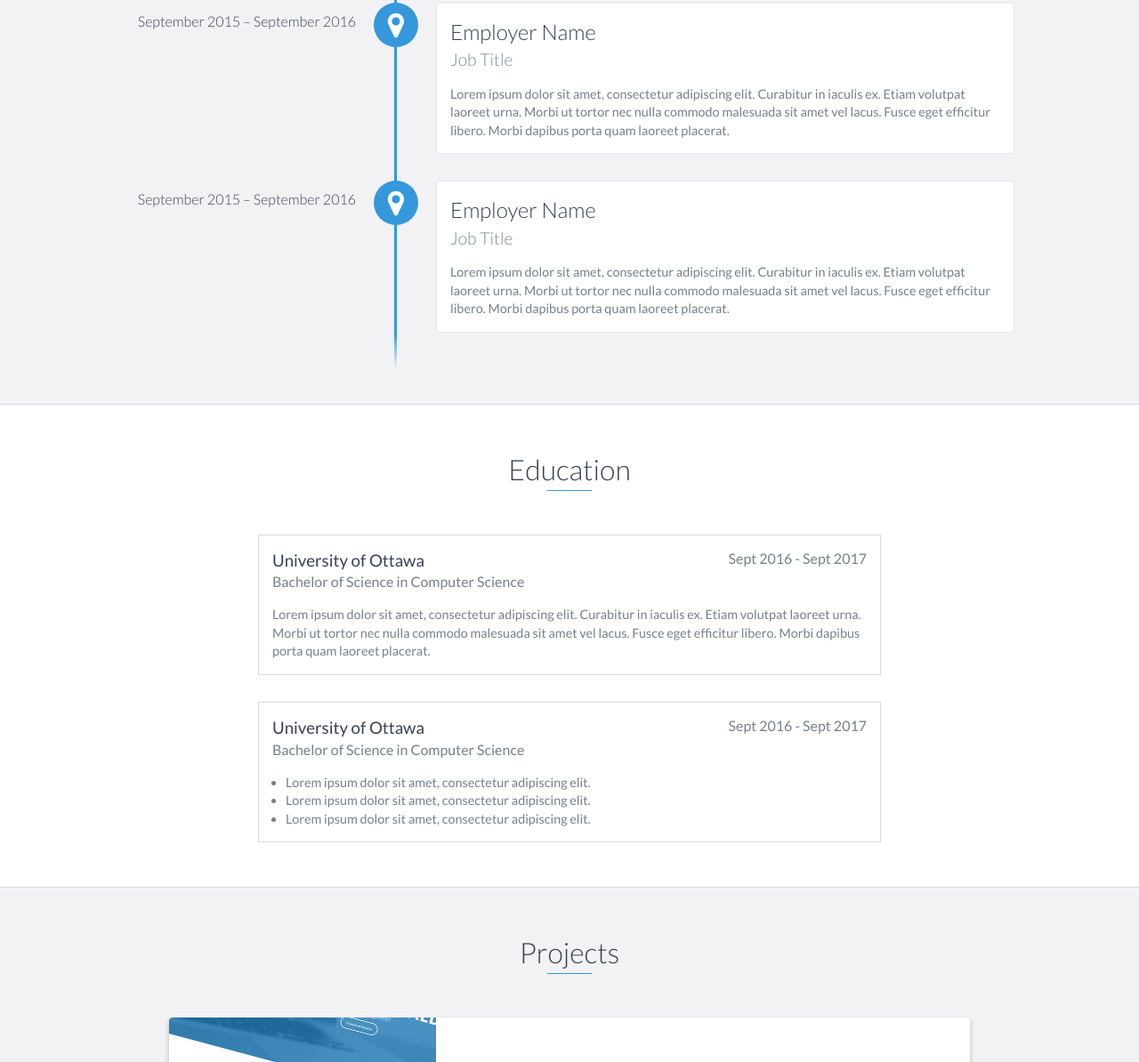
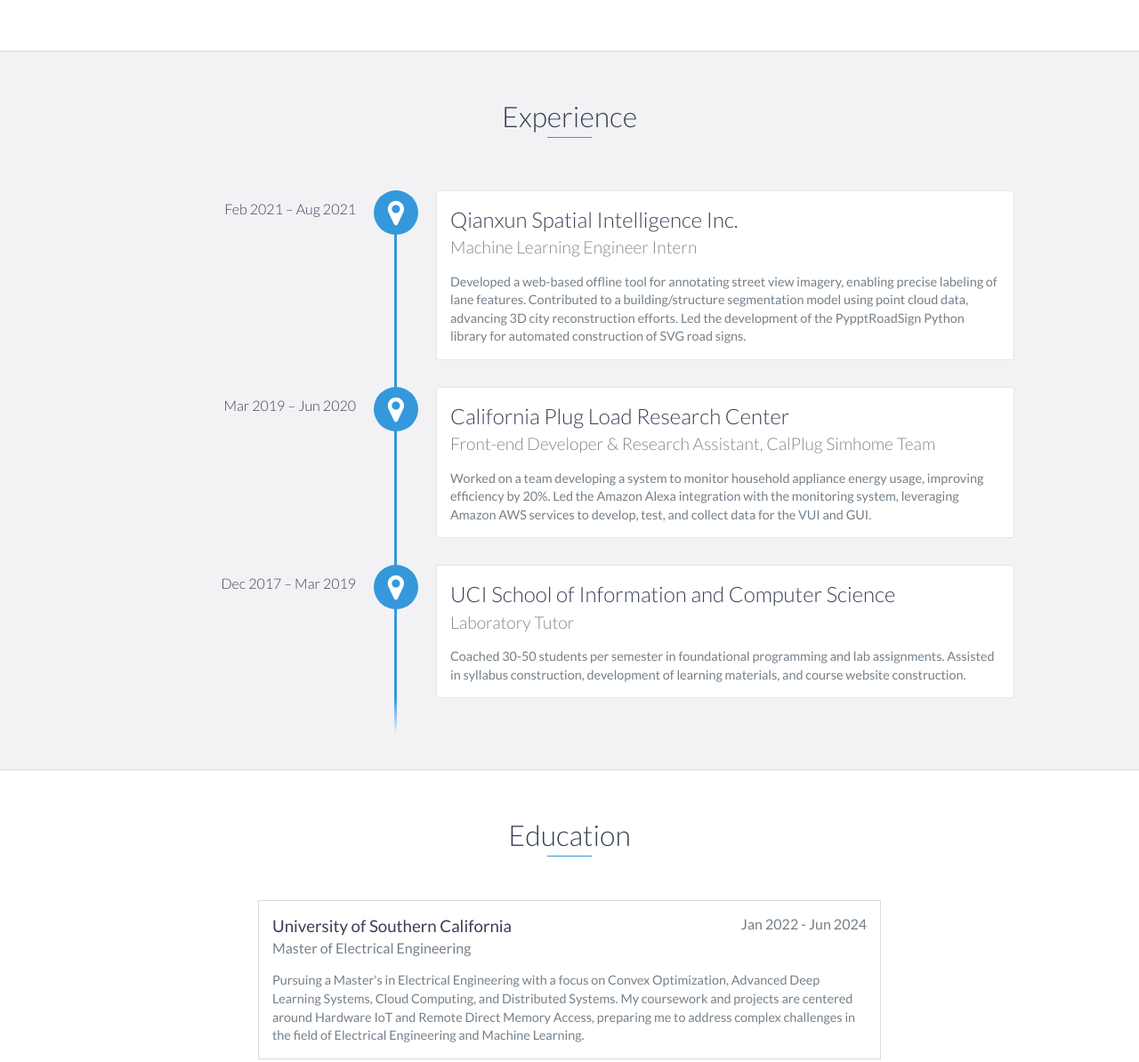
Before and after one commit to liulhs/my-website, a website: page index.html in a window 1280 px wide. Shown: the part 1464-2658 px from the top of the page at 89% size. Drawn offline with nearby package versions, Linux system fonts and the light colour scheme.

Commit message:
Work exp and edu

```diff
--- a/index.html
+++ b/index.html
@@ -73,9 +73,15 @@
                 </div>
                 <div class="col-md-8">
                     <p>
-                        Lorem ipsum dolor sit amet, consectetur adipiscing elit. Curabitur in iaculis ex. Etiam volutpat laoreet urna. Morbi ut tortor nec nulla commodo malesuada sit amet vel lacus. Fusce eget efficitur libero. Morbi dapibus porta quam laoreet placerat. Donec
-                        eu vehicula neque. Donec viverra lorem nunc, tempus euismod eros sollicitudin ut. Quisque et tincidunt libero. Donec id pharetra justo. Proin euismod lacinia dolor, eu scelerisque justo tempus pharetra. Vivamus nunc justo, finibus
-                        ut nisl sed, euismod rhoncus nulla. Proin sed magna egestas, egestas ante et, congue eros. In consequat, mauris dapibus tincidunt suscipit, ex libero aliquet diam, at maximus risus enim non leo.
+                        As a passionate Machine Learning Engineer and Software Engineer, I blend a deep understanding of computer science with specialized skills in machine learning to create innovative solutions. With a Master's in Electrical Engineering from the University of Southern California and a Computer Science undergraduate degree from UC Irvine, I have a solid foundation in both theoretical and practical aspects of this dynamic field.
+                        <br><br>
+My professional journey includes impactful experiences like my internship at Qianxun Spatial Intelligence Inc. in Shanghai, where I developed web-based tools for image annotation and contributed to advanced 3D city reconstruction projects. At the California Plug Load Research Center, I honed my skills in energy efficiency improvement through smart home technology, integrating Amazon Alexa into our systems for enhanced user interaction.
+<br><br>
+In the realm of research, I have participated in the MICCAI 2020 RibFrac Challenge, where our team's AI model for rib fracture detection and classification ranked in the top thirty globally. Furthermore, my leadership in the Minecraft Mini-Game AI Design project showcases my ability to innovate and apply machine learning in diverse environments.
+<br><br>
+I am proficient in various programming languages, including C/C++, Python, Java, and JavaScript, and am well-versed in tools and libraries like PyTorch, Keras, AWS Sagemaker, and Docker. Beyond technical skills, my experience in project management, team leadership, and mentoring underscores my all-rounded capabilities in this field.
+<br><br>
+I am always looking for opportunities to apply my skills in machine learning and software engineering to new and challenging problems. Feel free to connect with me to explore potential collaborations or just to exchange ideas in the realm of technology and innovation.
                     </p>
                 </div>
             </div>
@@ -86,63 +92,58 @@
     <div id="experience" class="background-alt">
         <h2 class="heading">Experience</h2>
         <div id="experience-timeline">
-            <div data-date="September 2015 – September 2016">
-                <h3>Employer Name</h3>
-                <h4>Job Title</h4>
+            <div data-date="Feb 2021 – Aug 2021">
+                <h3>Qianxun Spatial Intelligence Inc.</h3>
+                <h4>Machine Learning Engineer Intern</h4>
                 <p>
-                    Lorem ipsum dolor sit amet, consectetur adipiscing elit. Curabitur in iaculis ex. Etiam volutpat laoreet urna. Morbi ut tortor nec nulla commodo malesuada sit amet vel lacus. Fusce eget efficitur libero. Morbi dapibus porta quam laoreet placerat.
+                    Developed a web-based offline tool for annotating street view imagery, enabling precise labeling of lane features. Contributed to a building/structure segmentation model using point cloud data, advancing 3D city reconstruction efforts. Led the development of the PypptRoadSign Python library for automated construction of SVG road signs.
                 </p>
             </div>
 
-            <div data-date="September 2015 – September 2016">
-                <h3>Employer Name</h3>
-                <h4>Job Title</h4>
+            <div data-date="Mar 2019 – Jun 2020">
+                <h3>California Plug Load Research Center</h3>
+                <h4>Front-end Developer & Research Assistant, CalPlug Simhome Team</h4>
                 <p>
-                    Lorem ipsum dolor sit amet, consectetur adipiscing elit. Curabitur in iaculis ex. Etiam volutpat laoreet urna. Morbi ut tortor nec nulla commodo malesuada sit amet vel lacus. Fusce eget efficitur libero. Morbi dapibus porta quam laoreet placerat.
+                    Worked on a team developing a system to monitor household appliance energy usage, improving efficiency by 20%. Led the Amazon Alexa integration with the monitoring system, leveraging Amazon AWS services to develop, test, and collect data for the VUI and GUI.
                 </p>
             </div>
 
-            <div data-date="September 2015 – September 2016">
-                <h3>Employer Name</h3>
-                <h4>Job Title</h4>
+            <div data-date="Dec 2017 – Mar 2019">
+                <h3>UCI School of Information and Computer Science</h3>
+                <h4>Laboratory Tutor</h4>
                 <p>
-                    Lorem ipsum dolor sit amet, consectetur adipiscing elit. Curabitur in iaculis ex. Etiam volutpat laoreet urna. Morbi ut tortor nec nulla commodo malesuada sit amet vel lacus. Fusce eget efficitur libero. Morbi dapibus porta quam laoreet placerat.
+                    Coached 30-50 students per semester in foundational programming and lab assignments. Assisted in syllabus construction, development of learning materials, and course website construction.
                 </p>
             </div>
         </div>
     </div>
+
     <!-- End #experience -->
 
     <div id="education">
         <h2 class="heading">Education</h2>
+
         <div class="education-block">
-            <h3>University of Ottawa</h3>
-            <span class="education-date">Sept 2016 - Sept 2017</span>
-            <h4>Bachelor of Science in Computer Science</h4>
+            <h3>University of Southern California</h3>
+            <span class="education-date">Jan 2022 - Jun 2024</span>
+            <h4>Master of Electrical Engineering</h4>
             <p>
-                Lorem ipsum dolor sit amet, consectetur adipiscing elit. Curabitur in iaculis ex. Etiam volutpat laoreet urna. Morbi ut tortor nec nulla commodo malesuada sit amet vel lacus. Fusce eget efficitur libero. Morbi dapibus porta quam laoreet placerat.
+                Pursuing a Master's in Electrical Engineering with a focus on Convex Optimization, Advanced Deep Learning Systems, Cloud Computing, and Distributed Systems. My coursework and projects are centered around Hardware IoT and Remote Direct Memory Access, preparing me to address complex challenges in the field of Electrical Engineering and Machine Learning.
             </p>
         </div>
         <!-- End .education-block -->
 
         <div class="education-block">
-            <h3>University of Ottawa</h3>
-            <span class="education-date">Sept 2016 - Sept 2017</span>
-            <h4>Bachelor of Science in Computer Science</h4>
-            <ul>
-                <li>
-                    Lorem ipsum dolor sit amet, consectetur adipiscing elit.
-                </li>
-                <li>
-                    Lorem ipsum dolor sit amet, consectetur adipiscing elit.
-                </li>
-                <li>
-                    Lorem ipsum dolor sit amet, consectetur adipiscing elit.
-                </li>
-            </ul>
+            <h3>University of California, Irvine</h3>
+            <span class="education-date">Sep 2016 - Jun 2020</span>
+            <h4>Bachelor of Computer Science, Minor in Data Science</h4>
+            <p>
+                Graduated with a Bachelor's degree in Computer Science, complemented by a minor in Data Science. I delved into Software Engineering theory, Algorithms and Data Structures, Database Principles and Applications, Machine Learning, and Data Mining. My education here laid a strong foundation for my technical skills and analytical thinking.
+            </p>
         </div>
         <!-- End .education-block -->
     </div>
+
     <!-- End #education -->
 
     <div id="projects" class="background-alt">
```
